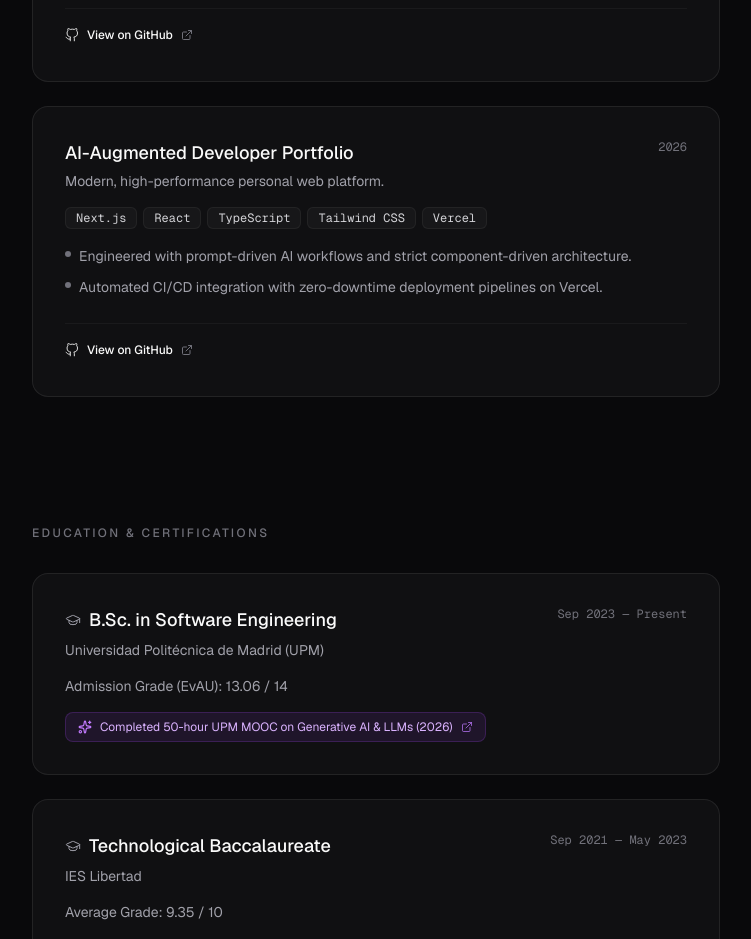
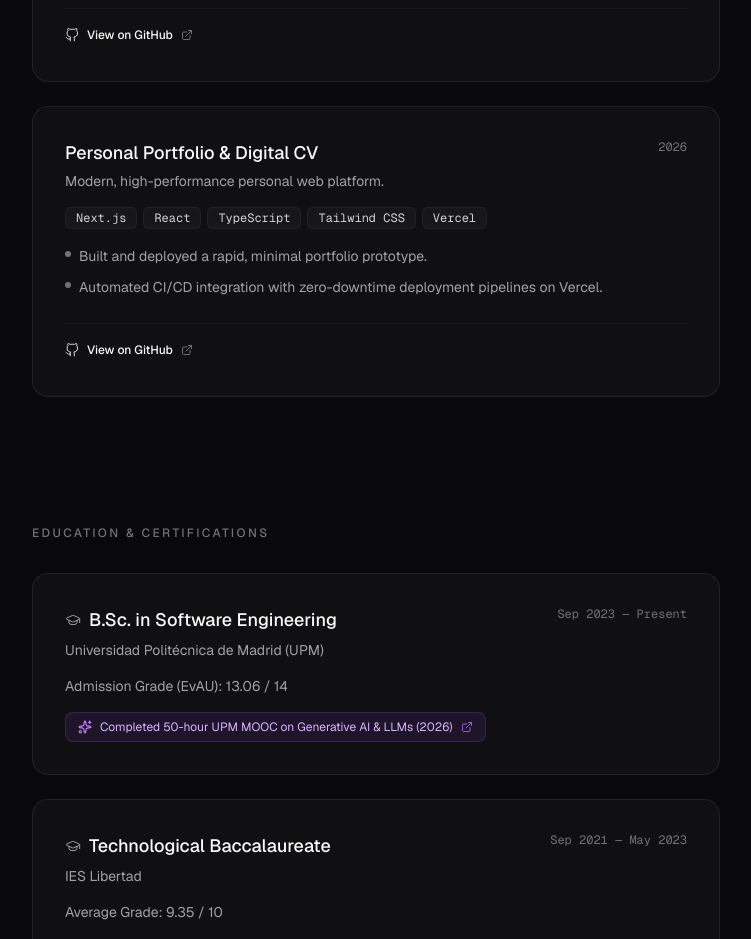
Before and after one commit to alvarofdeza/alvaro-cv, a Next.js app: page / in a window 1280 px wide. Shown: the part 1100-2039 px from the top of the page, without its empty margins (264-1015 px from the left). Built offline with nearby package versions, Linux system fonts and the light colour scheme.

Commit message:
Refactor: Cambio web

```diff
--- a/data/portfolio.ts
+++ b/data/portfolio.ts
@@ -43,7 +43,7 @@ export interface Project {
     location: "Madrid, Spain",
     email: "alvaro.fernandeza@alumnos.upm.es",
     phone: "+34 658 127 929",
-    linkedin: "https://www.linkedin.com/in/álvaro-fernández-1244562a4",
+    linkedin: "https://www.linkedin.com/in/alvarofdeza",
     github: "https://github.com/alvarofdeza",
     status: "Available for Internships",
   };
@@ -62,12 +62,12 @@ export interface Project {
       githubUrl: "https://github.com/alvarofdeza/Battleship_IWSIM21-07",
     },
     {
-      title: "AI-Augmented Developer Portfolio",
+      title: "Personal Portfolio & Digital CV",
       period: "2026",
       roleDescription: "Modern, high-performance personal web platform.",
       technologies: ["Next.js", "React", "TypeScript", "Tailwind CSS", "Vercel"],
       highlights: [
-        "Engineered with prompt-driven AI workflows and strict component-driven architecture.",
+        "Built and deployed a rapid, minimal portfolio prototype.",
         "Automated CI/CD integration with zero-downtime deployment pipelines on Vercel."
       ],
       githubUrl: "https://github.com/alvarofdeza/alvaro-cv",
```
